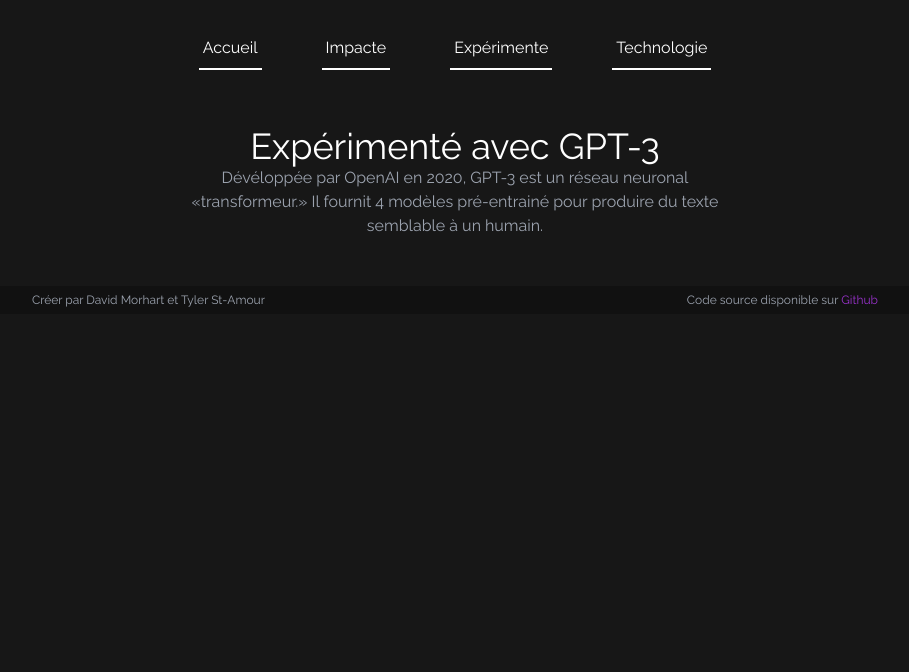
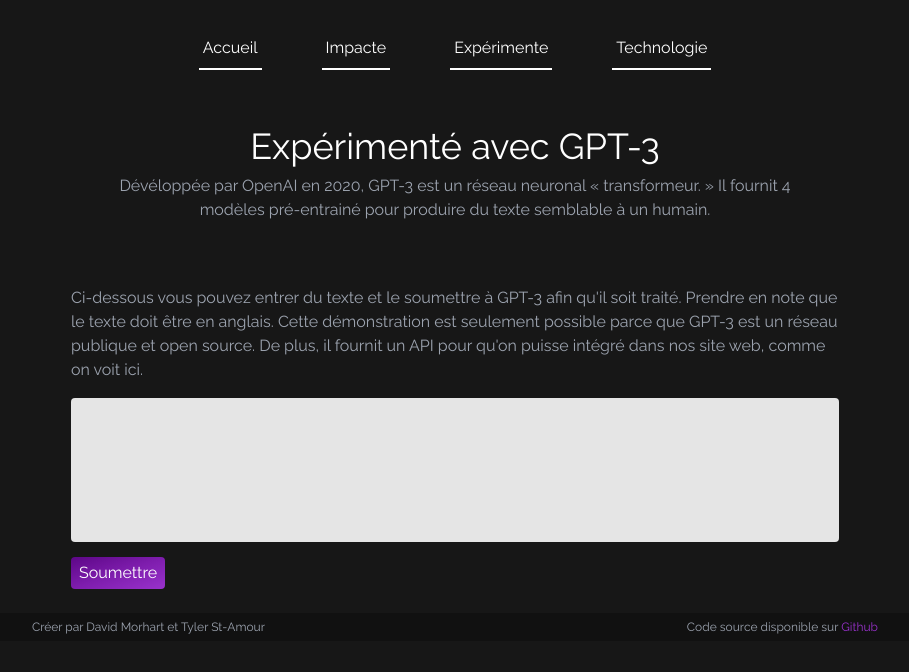
Before and after one commit to TylerStAmour/aimusic, a React (Vite) app: page /experimente in a window 1280 px wide. Shown: the top 672 px of the page, without its empty margins (185-1094 px from the left). Built offline with nearby package versions, Linux system fonts and the light colour scheme.

Commit message:
Added experiment section

```diff
--- a/package.json
+++ b/package.json
@@ -15,6 +15,7 @@
     "@fortawesome/free-regular-svg-icons": "^6.2.0",
     "@fortawesome/free-solid-svg-icons": "^6.2.0",
     "@fortawesome/react-fontawesome": "^0.2.0",
+    "axios": "^0.27.2",
     "hex-rgb": "^5.0.0",
     "load-script": "^2.0.0",
     "react": "^18.0.0",
--- /dev/null
+++ b/src/api/gpt/submitGPTRequest.ts
@@ -0,0 +1,5 @@
+import http from '../http';
+
+export default async (prompt: string): Promise<string> => {
+    return await http.post("https://tyler.st/api/gpt/prompt", { prompt: prompt })
+}
--- /dev/null
+++ b/src/api/http.ts
@@ -0,0 +1,11 @@
+import axios, { AxiosInstance } from 'axios';
+
+const http: AxiosInstance = axios.create({
+    timeout: 20000,
+    headers: {
+        Accept: 'application/json',
+        'Content-Type': 'application/json',
+    },
+});
+
+export default http;
--- a/src/pages/Experiment.tsx
+++ b/src/pages/Experiment.tsx
@@ -1,14 +1,54 @@
 import Navigation from "../components/Navigation";
 import Footer from "../components/Footer";
-
+import {useState} from "react";
+import submitGPTRequest from "../api/gpt/submitGPTRequest";
 
 export default () => {
+    const [ response, setResponse ] = useState("");
+    const [ error, setError ] = useState("");
+    const [ input, setInput ] = useState("");
+
+    const submit = () => {
+        submitGPTRequest(input)
+            .then(resp => {
+                setResponse(resp);
+            })
+            .catch(error => {
+                setError(error);
+            });
+    };
+
     return (
-        <div className={"flex flex-col"}>
+        <div className={"flex flex-col bg-neutral-900"}>
             <Navigation />
-            <div className={"flex flex-col items-center mb-12"}>
+            <div className={"flex flex-col items-center mb-16"}>
                 <p className={"text-4xl text-white"}>Expérimenté avec GPT-3</p>
-                <p className={"text-md text-gray-400 max-w-xl text-center"}>Dévéloppée par OpenAI en 2020, GPT-3 est un réseau neuronal «transformeur.» Il fournit 4 modèles pré-entrainé pour produire du texte semblable à un humain. </p>
+                <p className={"text-md text-gray-400 max-w-2xl text-center mt-2"}>Dévéloppée par OpenAI en 2020, GPT-3 est un réseau neuronal « transformeur. » Il fournit 4 modèles pré-entrainé pour produire du texte semblable à un humain. </p>
+            </div>
+            <div className={"flex justify-center"}>
+                <div className={"flex flex-col max-w-3xl"}>
+                    <p className={"text-md text-gray-400 max-w-3xl"}>Ci-dessous vous pouvez entrer du texte et le soumettre à GPT-3 afin qu'il soit traité. Prendre en note que le texte doit être en anglais. Cette démonstration est seulement possible parce que GPT-3 est un réseau publique et open source. De plus, il fournit un API pour qu'on puisse intégré dans nos site web, comme on voit ici.</p>
+                    <form className={"mb-6"}>
+                        <textarea
+                            className={"bg-neutral-200 w-full mt-4 rounded h-36 p-2 mb-2 outline-none resize-none"}
+                            onChange={(event) => setInput(event.currentTarget.value)}
+                        />
+                        {response.length > 0 &&
+                            <div
+                                className={"bg-neutral-200 flex flex-col w-full mt-4 rounded h-36 mb-2 outline-none resize-none"}
+                            >
+                                <p className={"text-black font-semibold pt-1 pb-0.5 pl-2"}>GPT-3 Output</p>
+                                <hr className={"w-full border border-solid border-neutral-700"}/>
+                            </div>
+                        }
+                        <input
+                            type={"submit"}
+                            value={"Soumettre"}
+                            onSubmit={submit}
+                            className={"text-white cursor-pointer bg-gradient-to-br from-[#5d0787] via-[#7e1dad] to-secondary transition hover:opacity-75 duration-300 pt-1 pb-1 pr-2 pl-2 rounded"}
+                        />
+                    </form>
+                </div>
             </div>
             <Footer/>
         </div>
--- a/src/pages/Home.tsx
+++ b/src/pages/Home.tsx
@@ -80,7 +80,7 @@
                     <div className={"pb-12 sm:pb-0"}>
                         <p className={"text-white text-xl sm:text-2xl"}>Influence sur la musique</p>
                         <p className={"text-gray-400 mt-2"}>
-                            Lorem ipsum dolor sit amet, consectetur adipiscing elit. Fusce imperdiet est in urna fringilla interdum. Cras quis tristique nisl. Sed ex nisl, convallis eget laoreet non, congue at quam. Sed porttitor lobortis aliquet. Aenean accumsan vel nibh pellentesque rutrum. Vivamus ultricies metus sapien, et dignissim nisl eleifend et. Quisque sed neque urna. Vestibulum congue ex ut diam placerat elementum.
+                            L'IA a eu un impact majeur sur l'industrie de la musique, de la composition au mastering, la création de nouveaux sons et même la décision de savoir qui sera le prochain « Big Hit ». Lorsqu’on compose, l'IA peut composer des chansons de deux manières différentes: elle peut les générer par midi ou créer elle-même chaque son.<br/><br/> Le midi est une option très populaire, car le réseau neuronal n'a pas besoin de créer le son qu'il souhaite utiliser, il utilise plutôt la valeur de la note qui peut ensuite être modifiée individuellement selon les préférences du composeur. Des IA comme AI Duet et Aiva peuvent produire des données midi, tandis que Jukebox recrée les instruments et les voix des chansons, ce qui est aussi très impressionnant.
                         </p>
                     </div>
                 </div>
```
Also changed, not shown: 1 other file (tests, documents, lock files or other folders).
